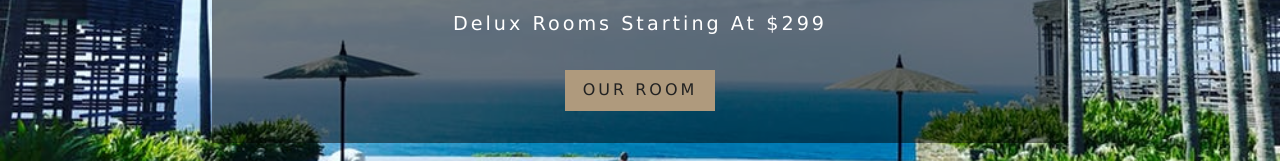
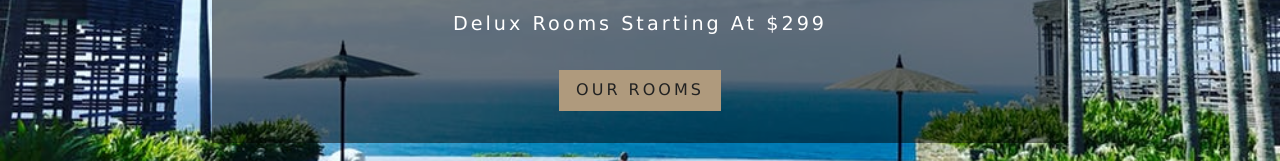
Before and after one commit to ateett12ue/React-Resort-App, a React (Create React App) app: page / in a window 1280 px wide. Shown: the part 436-597 px from the top of the page. Built offline with nearby package versions, Linux system fonts and the light colour scheme.

Commit message:
Final update

```diff
--- a/src/components/Title.js
+++ b/src/components/Title.js
@@ -4,7 +4,6 @@ export default function Title({ title }) {
   return (
     <div className="section-title">
       <h4>{title}</h4>
-
       <div />
     </div>
   );
--- a/src/pages/Home.js
+++ b/src/pages/Home.js
@@ -10,7 +10,7 @@ export default function Home() {
       <Hero>
         <Banner title="luxurious rooms" subtitle="delux rooms starting at $299">
           <Link to="/rooms" className="btn-primary">
-            Our room
+            Our rooms
           </Link>
         </Banner>
       </Hero>
```
